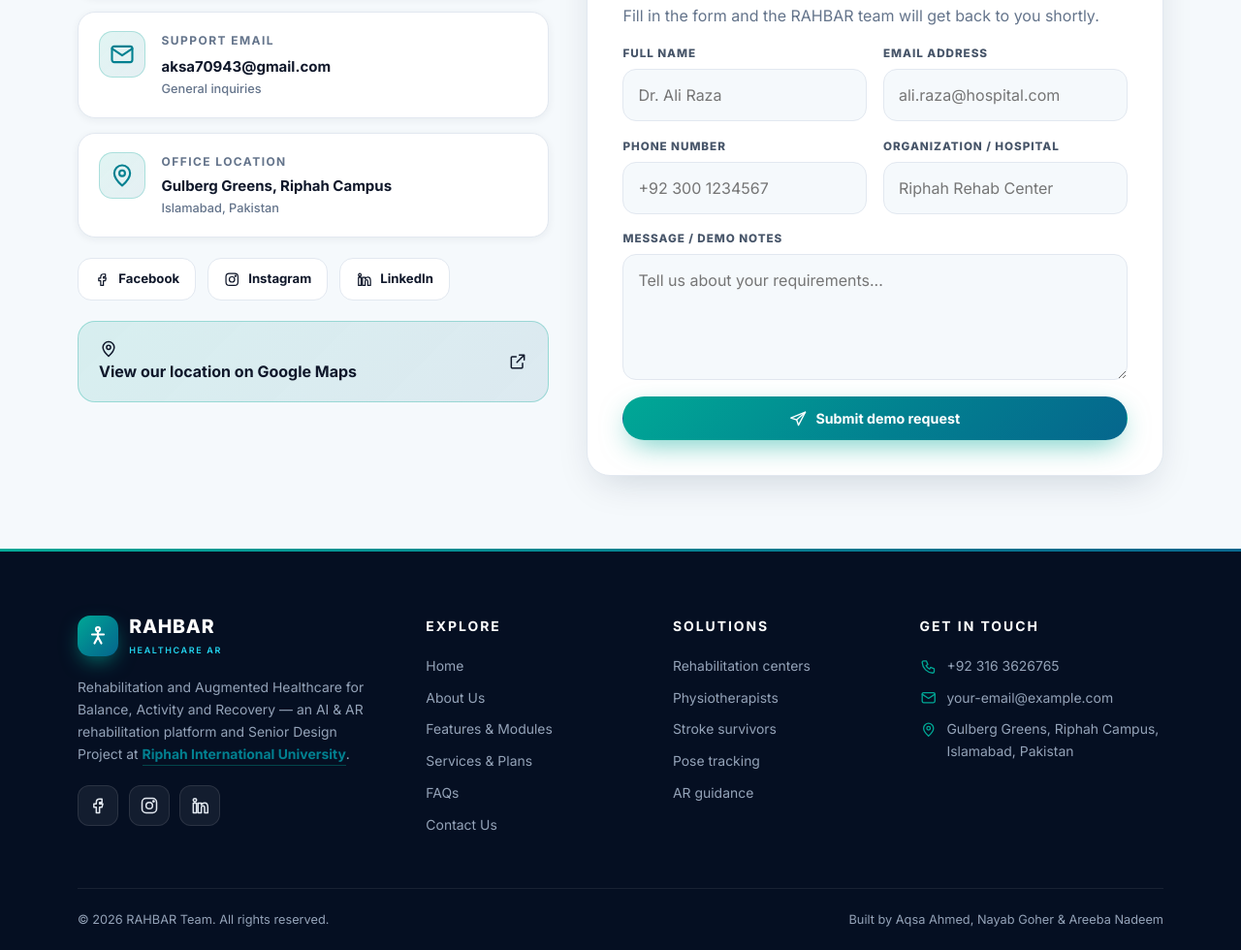
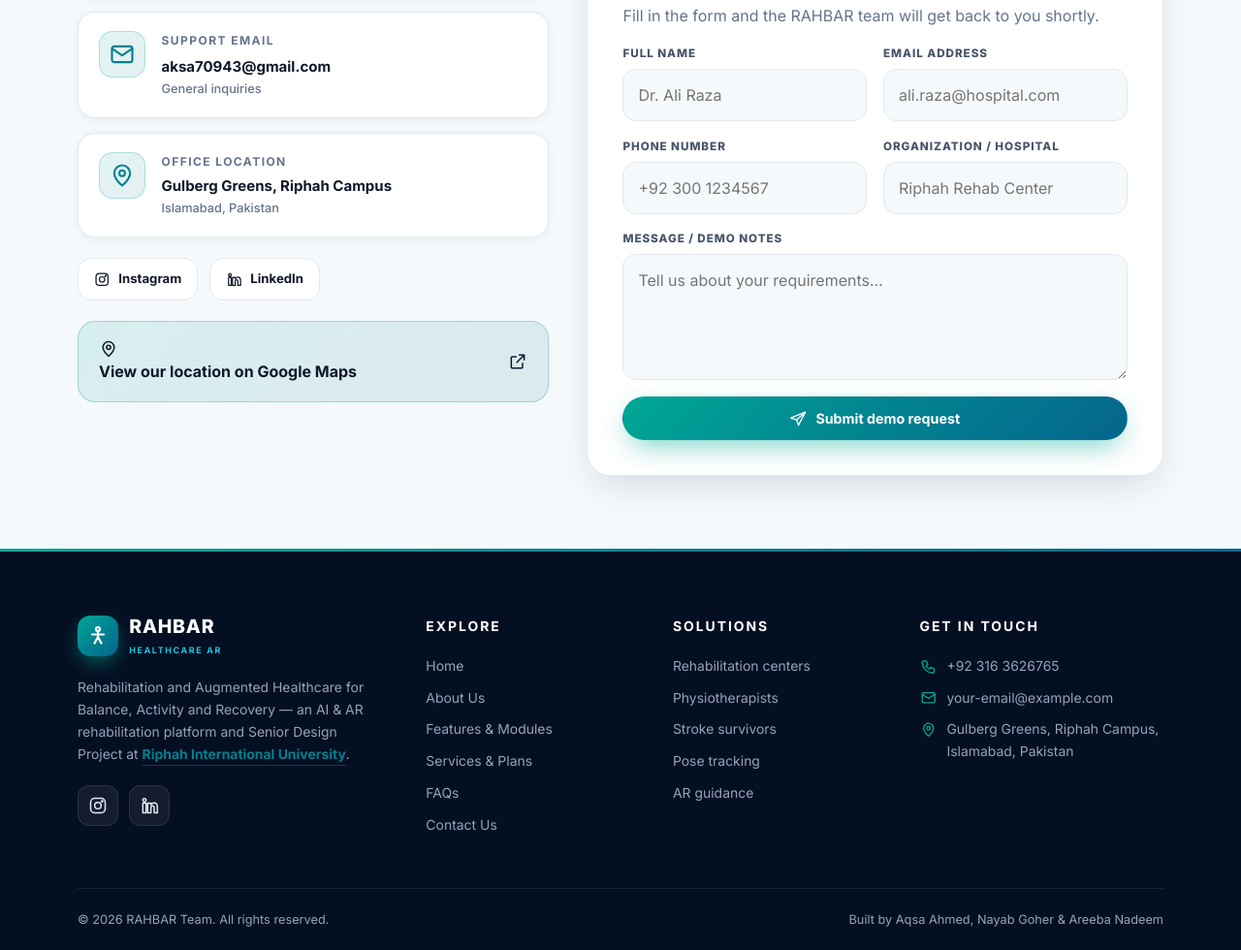
Before and after one commit to AQSA-AHMED99/RAHBAR_website, a plain HTML site: page contact.html in a window 1280 px wide. Shown: the part 689-1669 px from the top of the page at 97% size. Drawn offline with Linux system fonts and the light colour scheme.

```diff
--- a/contact.html
+++ b/contact.html
@@ -28,7 +28,7 @@
 <link rel="stylesheet" href="css/style.css">
 <script type="application/ld+json">{"@context": "https://schema.org", "@type": "BreadcrumbList", "itemListElement": [{"@type": "ListItem", "position": 1, "name": "Home", "item": "https://rahbar-website.vercel.app/"}, {"@type": "ListItem", "position": 2, "name": "Contact Us", "item": "https://rahbar-website.vercel.app/contact"}]}</script>
 <script type="application/ld+json">{"@context": "https://schema.org", "@type": "ContactPage", "name": "Contact RAHBAR", "url": "https://rahbar-website.vercel.app/contact"}</script>
-<script type="application/ld+json">{"@context": "https://schema.org", "@type": "Organization", "name": "RAHBAR", "url": "https://rahbar-website.vercel.app/", "logo": "https://rahbar-website.vercel.app/assets/images/favicon.svg", "telephone": "+923163626765", "description": "RAHBAR is an AI and Augmented Reality rehabilitation platform for stroke survivors and physiotherapists, developed at Riphah International University, Islamabad.", "address": {"@type": "PostalAddress", "streetAddress": "Gulberg Greens, Riphah Campus", "addressLocality": "Islamabad", "addressCountry": "PK"}, "sameAs": ["https://www.facebook.com/RAHBAR-Official", "https://www.instagram.com/rahbar_rehab", "https://www.linkedin.com/company/rahbar-healthcare"]}</script>
+<script type="application/ld+json">{"@context": "https://schema.org", "@type": "Organization", "name": "RAHBAR", "url": "https://rahbar-website.vercel.app/", "logo": "https://rahbar-website.vercel.app/assets/images/favicon.svg", "telephone": "+923163626765", "description": "RAHBAR is an AI and Augmented Reality rehabilitation platform for stroke survivors and physiotherapists, developed at Riphah International University, Islamabad.", "address": {"@type": "PostalAddress", "streetAddress": "Gulberg Greens, Riphah Campus", "addressLocality": "Islamabad", "addressCountry": "PK"}, "sameAs": ["https://www.instagram.com/rahbar_rehablitation?bqrl=ZndybDZrbzI2azli&utm_source=qr", "https://www.linkedin.com/in/rahbar-rehabilitation-and-augmented-healthcarefor-balance-activity-and-recovery-4aa437291"]}</script>
 <script async src="https://www.googletagmanager.com/gtag/js?id=G-0WSTZ1KFX3"></script>
 <script>window.dataLayer=window.dataLayer||[];function gtag(){dataLayer.push(arguments);}gtag('js',new Date());gtag('config','G-0WSTZ1KFX3');</script>
 </head>
@@ -68,9 +68,8 @@
         <div class="info"><div class="icon-badge"><svg class="icon " aria-hidden="true" viewBox="0 0 24 24"><path d="M12 21s7-6.2 7-11a7 7 0 0 0-14 0c0 4.8 7 11 7 11z"/><circle cx="12" cy="10" r="2.5"/></svg></div><div><span class="info-label">Office location</span><p>Gulberg Greens, Riphah Campus</p><small>Islamabad, Pakistan</small></div></div>
       </div>
       <div class="socials">
-        <a class="social" href="https://www.facebook.com/RAHBAR-Official" target="_blank" rel="noopener me"><svg class="icon " aria-hidden="true" viewBox="0 0 24 24"><path d="M14 8h3V4h-3a4 4 0 0 0-4 4v2H7v4h3v7h4v-7h3l1-4h-4V8z"/></svg>Facebook</a>
-        <a class="social" href="https://www.instagram.com/rahbar_rehab" target="_blank" rel="noopener me"><svg class="icon " aria-hidden="true" viewBox="0 0 24 24"><rect x="3" y="3" width="18" height="18" rx="5"/><circle cx="12" cy="12" r="4"/><circle cx="17.3" cy="6.7" r=".8" fill="currentColor"/></svg>Instagram</a>
-        <a class="social" href="https://www.linkedin.com/company/rahbar-healthcare" target="_blank" rel="noopener me"><svg class="icon " aria-hidden="true" viewBox="0 0 24 24"><path d="M4 9h4v12H4zM6 3.2a2 2 0 1 1 0 4 2 2 0 0 1 0-4zM10 9h4v2c.9-1.5 2.4-2.3 4-2.3 3 0 4 2 4 5.3v7h-4v-6c0-1.6-.6-2.6-2-2.6s-2 1.1-2 2.6v6h-4z"/></svg>LinkedIn</a>
+        <a class="social" href="https://www.instagram.com/rahbar_rehablitation?bqrl=ZndybDZrbzI2azli&amp;utm_source=qr" target="_blank" rel="noopener me"><svg class="icon " aria-hidden="true" viewBox="0 0 24 24"><rect x="3" y="3" width="18" height="18" rx="5"/><circle cx="12" cy="12" r="4"/><circle cx="17.3" cy="6.7" r=".8" fill="currentColor"/></svg>Instagram</a>
+        <a class="social" href="https://www.linkedin.com/in/rahbar-rehabilitation-and-augmented-healthcarefor-balance-activity-and-recovery-4aa437291" target="_blank" rel="noopener me"><svg class="icon " aria-hidden="true" viewBox="0 0 24 24"><path d="M4 9h4v12H4zM6 3.2a2 2 0 1 1 0 4 2 2 0 0 1 0-4zM10 9h4v2c.9-1.5 2.4-2.3 4-2.3 3 0 4 2 4 5.3v7h-4v-6c0-1.6-.6-2.6-2-2.6s-2 1.1-2 2.6v6h-4z"/></svg>LinkedIn</a>
       </div>
       <a class="map-link" href="https://www.google.com/maps/search/?api=1&amp;query=Riphah+International+University+Gulberg+Greens+Islamabad" target="_blank" rel="noopener"><span><svg class="icon " aria-hidden="true" viewBox="0 0 24 24"><path d="M12 21s7-6.2 7-11a7 7 0 0 0-14 0c0 4.8 7 11 7 11z"/><circle cx="12" cy="10" r="2.5"/></svg> View our location on Google Maps</span><svg class="icon " aria-hidden="true" viewBox="0 0 24 24"><path d="M14 4h6v6M20 4l-9 9M18 14v5a1 1 0 0 1-1 1H5a1 1 0 0 1-1-1V7a1 1 0 0 1 1-1h5"/></svg></a>
     </div>
@@ -101,9 +100,8 @@
         <a class="brand" href="index.html" aria-label="RAHBAR home"><span class="brand-mark"><svg viewBox="0 0 24 24" aria-hidden="true"><circle cx="12" cy="5" r="2"/><path d="M12 7.5v5.5m0 0-3.5 6.5M12 13l3.5 6.5M6 10.5h12"/></svg></span><span><span class="brand-name">RAHBAR</span><span class="brand-sub">Healthcare AR</span></span></a>
         <p style="margin-top:1.2rem">Rehabilitation and Augmented Healthcare for Balance, Activity and Recovery &mdash; an AI &amp; AR rehabilitation platform and Senior Design Project at <a class="ext" href="https://www.riphah.edu.pk/" target="_blank" rel="noopener">Riphah International University</a>.</p>
         <div class="foot-social">
-          <a href="https://www.facebook.com/RAHBAR-Official" target="_blank" rel="noopener me" aria-label="RAHBAR on Facebook"><svg class="icon " aria-hidden="true" viewBox="0 0 24 24"><path d="M14 8h3V4h-3a4 4 0 0 0-4 4v2H7v4h3v7h4v-7h3l1-4h-4V8z"/></svg></a>
-          <a href="https://www.instagram.com/rahbar_rehab" target="_blank" rel="noopener me" aria-label="RAHBAR on Instagram"><svg class="icon " aria-hidden="true" viewBox="0 0 24 24"><rect x="3" y="3" width="18" height="18" rx="5"/><circle cx="12" cy="12" r="4"/><circle cx="17.3" cy="6.7" r=".8" fill="currentColor"/></svg></a>
-          <a href="https://www.linkedin.com/company/rahbar-healthcare" target="_blank" rel="noopener me" aria-label="RAHBAR on LinkedIn"><svg class="icon " aria-hidden="true" viewBox="0 0 24 24"><path d="M4 9h4v12H4zM6 3.2a2 2 0 1 1 0 4 2 2 0 0 1 0-4zM10 9h4v2c.9-1.5 2.4-2.3 4-2.3 3 0 4 2 4 5.3v7h-4v-6c0-1.6-.6-2.6-2-2.6s-2 1.1-2 2.6v6h-4z"/></svg></a>
+          <a href="https://www.instagram.com/rahbar_rehablitation?bqrl=ZndybDZrbzI2azli&amp;utm_source=qr" target="_blank" rel="noopener me" aria-label="RAHBAR on Instagram"><svg class="icon " aria-hidden="true" viewBox="0 0 24 24"><rect x="3" y="3" width="18" height="18" rx="5"/><circle cx="12" cy="12" r="4"/><circle cx="17.3" cy="6.7" r=".8" fill="currentColor"/></svg></a>
+          <a href="https://www.linkedin.com/in/rahbar-rehabilitation-and-augmented-healthcarefor-balance-activity-and-recovery-4aa437291" target="_blank" rel="noopener me" aria-label="RAHBAR on LinkedIn"><svg class="icon " aria-hidden="true" viewBox="0 0 24 24"><path d="M4 9h4v12H4zM6 3.2a2 2 0 1 1 0 4 2 2 0 0 1 0-4zM10 9h4v2c.9-1.5 2.4-2.3 4-2.3 3 0 4 2 4 5.3v7h-4v-6c0-1.6-.6-2.6-2-2.6s-2 1.1-2 2.6v6h-4z"/></svg></a>
         </div>
       </div>
       <div>
```
Also changed, not shown: about.html (+3 -4 lines), faq.html (+2 -3 lines), features.html (+2 -3 lines), index.html (+3 -4 lines), services.html (+2 -3 lines).
